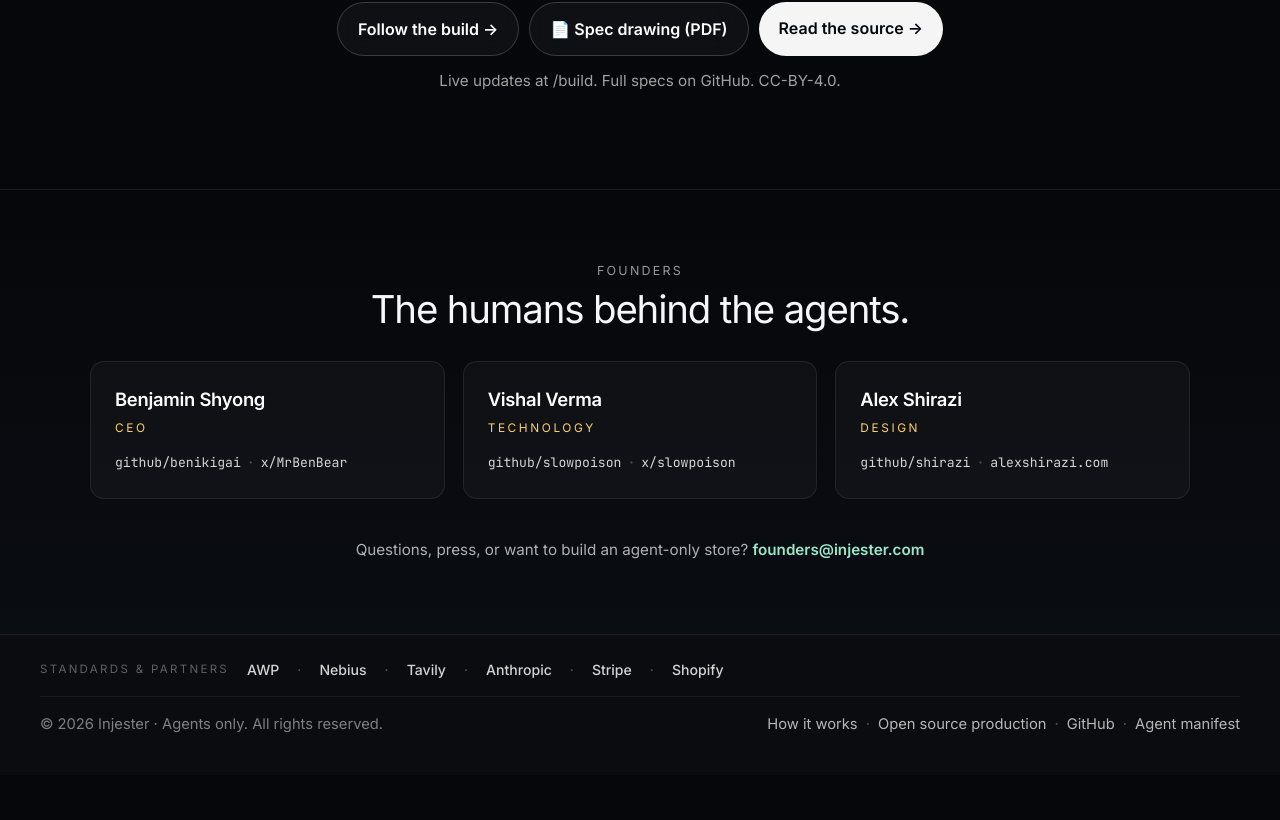
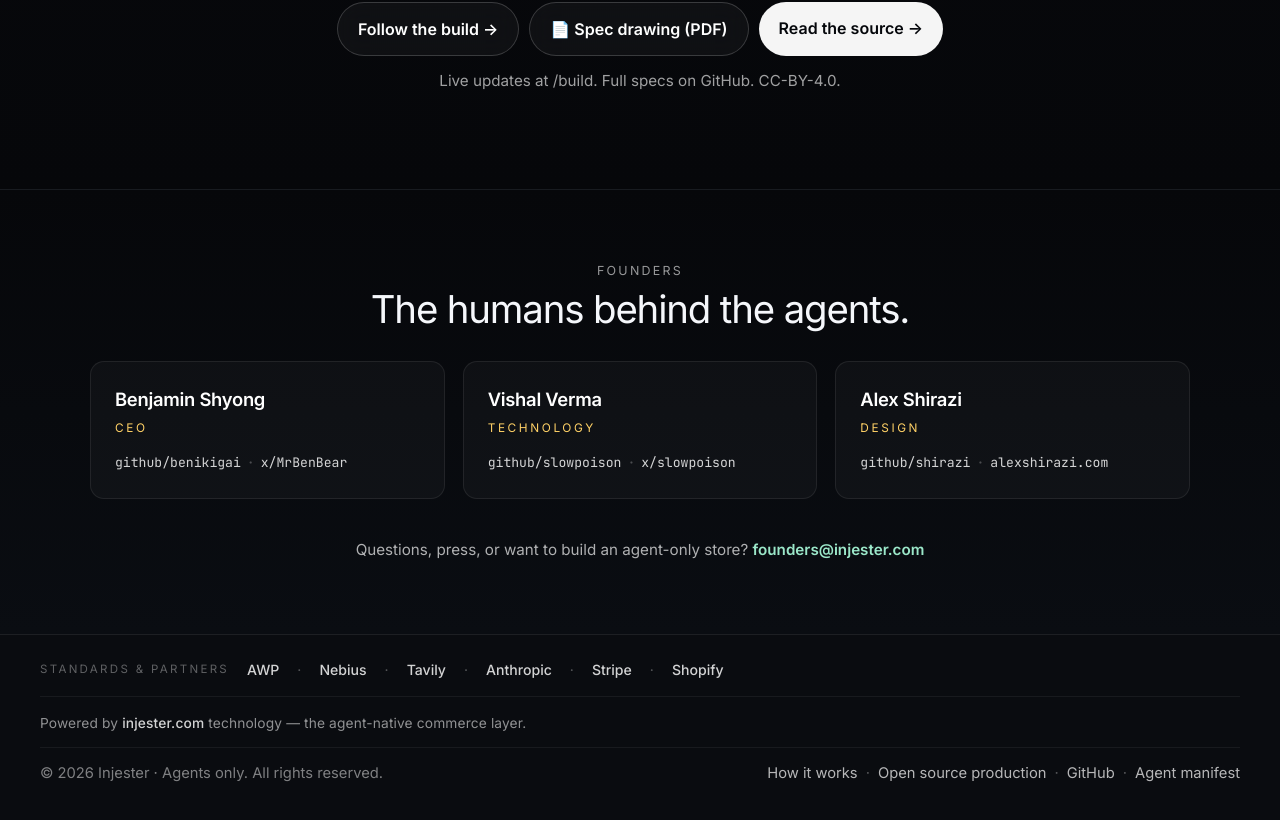
Before and after one commit to LaClawClaw/laclawclaw, a Next.js app: page / in a window 1280 px wide. Shown: the part 5637-6457 px from the top of the page. Before the commit the page ends 6412 px from the top, so only its background shows below. Built offline with nearby package versions, Linux system fonts and the light colour scheme.

Commit message:
Footer: 'Powered by injester.com technology' credit line above partner strip

```diff
--- a/src/app/landing.css
+++ b/src/app/landing.css
@@ -515,6 +515,17 @@ body.landing-page.is-loaded .site-shell {
   text-decoration: underline;
 }
 
+.footer-poweredby {
+  width: min(100%, 1200px);
+  margin: 0 auto 14px;
+  padding-bottom: 14px;
+  border-bottom: 1px solid rgba(255, 255, 255, 0.06);
+  text-align: left;
+  font-size: 0.86rem;
+  color: rgba(255, 255, 255, 0.55);
+  letter-spacing: 0.01em;
+}
+
 .footer-partners {
   width: min(100%, 1200px);
   margin: 0 auto 16px;
--- a/src/app/page.tsx
+++ b/src/app/page.tsx
@@ -358,6 +358,14 @@ export default function Home() {
             <span className="footer-sep">·</span>
             <a href="https://shopify.com" target="_blank" rel="noopener noreferrer" className="partner-link">Shopify</a>
           </div>
+
+          <div className="footer-poweredby">
+            Powered by{" "}
+            <a href="https://injester.com" target="_blank" rel="noopener noreferrer" className="partner-link">
+              injester.com
+            </a>{" "}
+            technology — the agent-native commerce layer.
+          </div>
           <div className="footer-inner">
             <span>© 2026 Injester · Agents only. All rights reserved.</span>
             <span>
```
